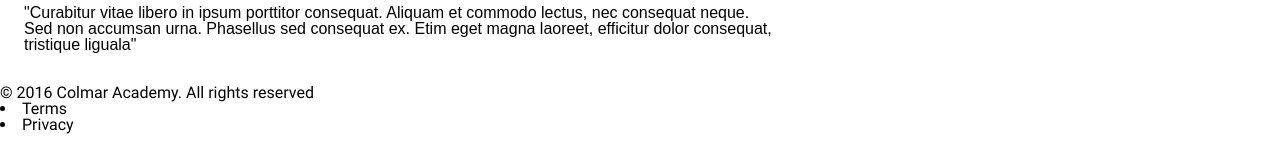
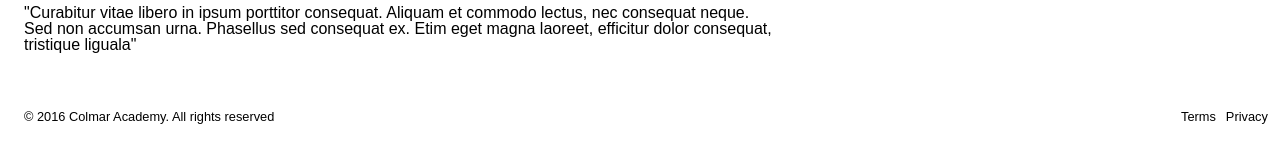
Before and after one commit to supershaz178/ColmarAcademy, a plain HTML site: page index.html in a window 1280 px wide. Shown: the part 2997-3162 px from the top of the page. Before the commit the page ends 3131 px from the top, so only its background shows below. Drawn offline with Linux system fonts and the light colour scheme.

Commit message:
Add structure to footer and finish last of the stucturing of the page

```diff
--- a/index.html
+++ b/index.html
@@ -173,8 +173,8 @@
     </div>
     <!-- Footer -->
     <footer>
-      <span> &copy; 2016 Colmar Academy. All rights reserved </span>
-      <nav>
+      <span id="copyright"> &copy; 2016 Colmar Academy. All rights reserved </span>
+      <nav id="bottom_nav">
         <li>Terms</li>
         <li>Privacy</li>
       </nav>
--- a/resources/css/styles.css
+++ b/resources/css/styles.css
@@ -292,6 +292,34 @@ header{
   font-weight: bold;
 }
 /*Footer Styles */
+footer{
+  display: flex;
+  width: 100%;
+  align-items: center;
+  justify-content: center;
+  height: 64px;
+  margin: 16px 24px;
+}
 /*Copyright */
+#copyright{
+  display: flex;
+  width: 90%
+}
+
+#bottom_nav{
+  display: flex;
+  list-style-type: none;
+  width: 10%;
+}
+
+#bottom_nav li{
+  margin: 5px;
+}
+
+#copyright,
+#bottom_nav{
+  font-family: 'Roboto-Regular', sans-serif;
+  font-size: .8rem;
+}
 
 /*Footer Navigation*/
```
